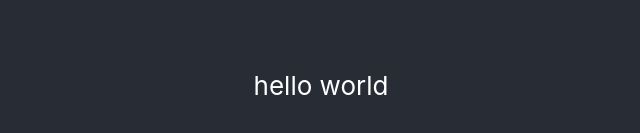
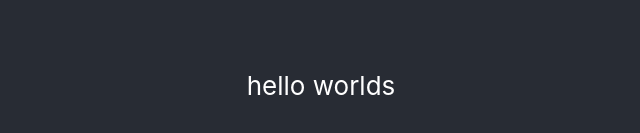
Before and after one commit to shobhitsingh29/flightSearchFunctionality, a React (Create React App) app in the folder flightsearch/: page / in a window 1280 px wide. Shown: the part 315-448 px from the top of the page, without its empty margins (319-959 px from the left). Built offline with nearby package versions, Linux system fonts and the light colour scheme.

Commit message:
change in appjs

```diff
--- a/flightsearch/src/App.js
+++ b/flightsearch/src/App.js
@@ -8,7 +8,7 @@ class App extends Component {
       <div className="App">
         <header className="App-header">
           <p>
-           hello world
+           hello worlds
           </p>
         </header>
       </div>
```
Also changed, not shown: 1 other file (tests, documents, lock files or other folders).
